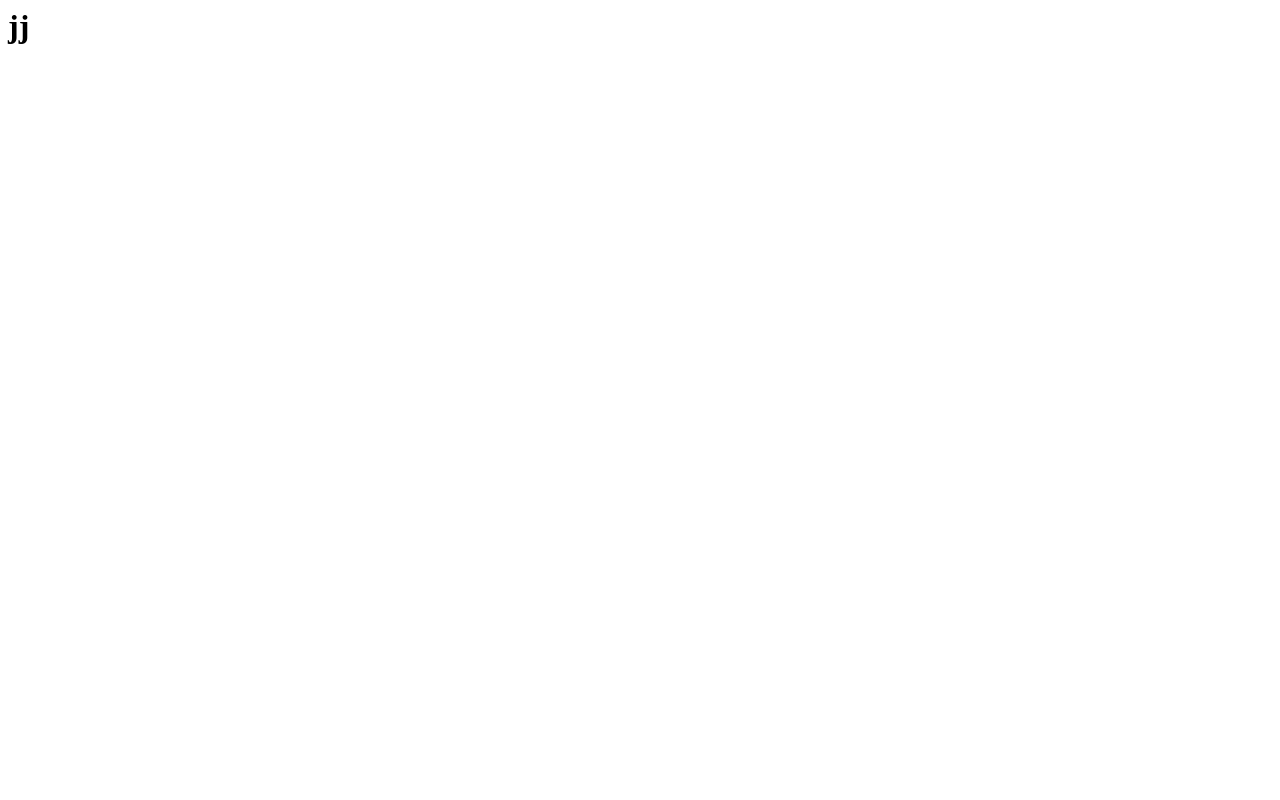
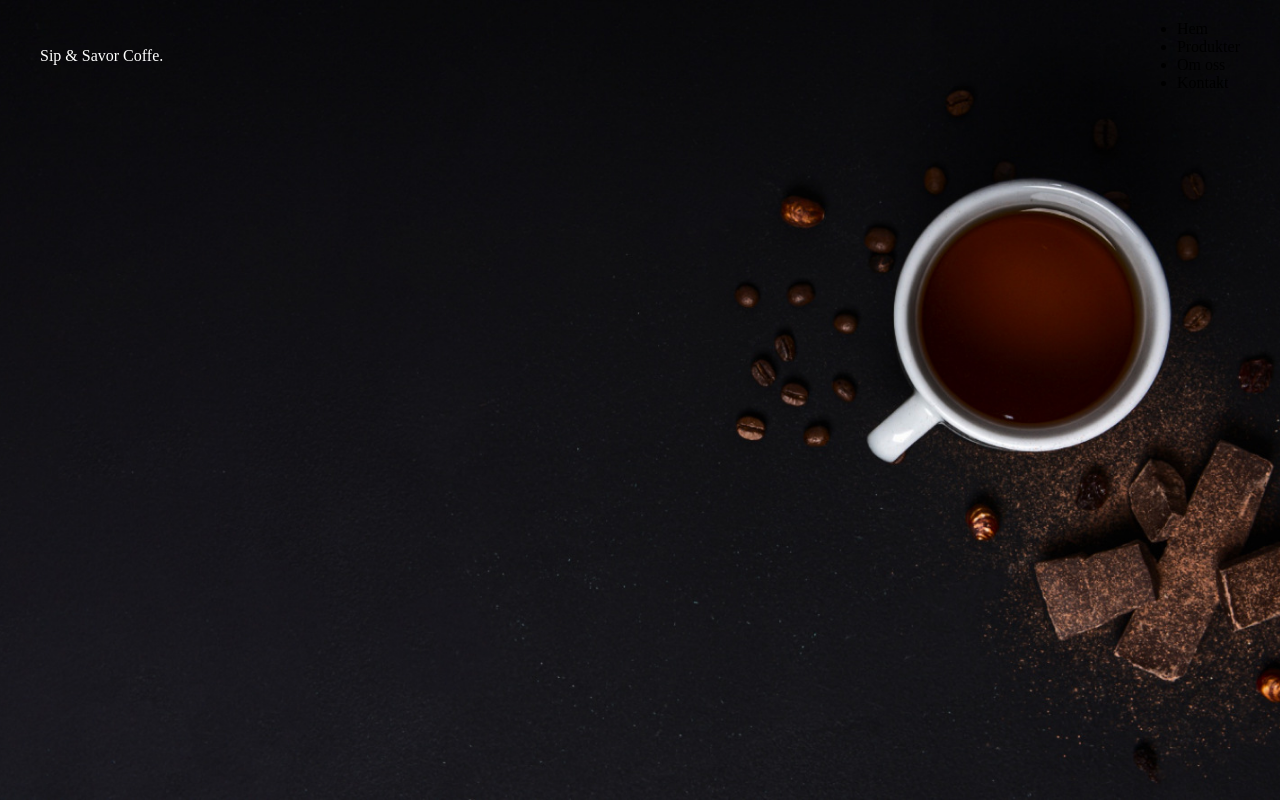
Before and after one commit to aslanc1/Webb-Slutprojekt-Ensar-Yalcin, a plain HTML site: page index.html in a window 1280 px wide. Drawn offline with Linux system fonts and the light colour scheme.

Commit message:
end commit 4/29
Jag skapade en navbar och lagt till en bild för min hemsida

```diff
--- a/index.html
+++ b/index.html
@@ -1,3 +1,23 @@
-<h1>
-    jj
-</h1>
+<!DOCTYPE html>
+<html lang="en">
+<head>
+    <meta charset="UTF-8">
+    <meta name="viewport" content="width=device-width, initial-scale=1.0">
+    <title>Document</title>
+    <link rel="stylesheet" href="style.css">
+</head>
+<body>
+    <header>
+        <nav class="navbar">
+            <a href="#" class="logo">Sip & Savor Coffe<span>.</span></a>
+            <ul class="menu-links">
+                <li a href="#">Hem</li>
+                <li a href="#">Produkter</li>
+                <li a href="#">Om oss</li>
+                <li a href="#">Kontakt</li>
+            </ul>
+
+        </nav>
+    </header>
+</body>
+</html>
--- /dev/null
+++ b/style.css
@@ -0,0 +1,43 @@
+
+
+@import url('https://fonts.googleapis.com/css2?family=Poppins:ital,wght@0,100;0,200;0,300;0,400;0,500;0,600;0,700;0,800;0,900;1,100;1,200;1,300;1,400;1,500;1,600;1,700;1,800;1,900&display=swap');
+
+
+* {
+    margin: 0;
+    padding: 0;
+    box-sizing: border-box;
+
+}
+
+body {
+    height: 100vh;
+    background: url(hero-bg.jpg);
+    background-position: center;
+    background-size: cover;
+
+}
+
+header {
+    position: fixed;
+    top: 0;
+    left: 0;
+    width: 100%;
+    padding: 20px;
+
+}
+
+header .navbar {
+    display: flex;
+    align-items: center;
+    max-width: 1200px;
+    margin: 0 auto;
+    justify-content: space-between;
+}
+
+.navbar a {
+    color: #fff;
+    text-decoration: none;
+
+
+}
```
Also changed, not shown: hero-bg.jpg (added).
